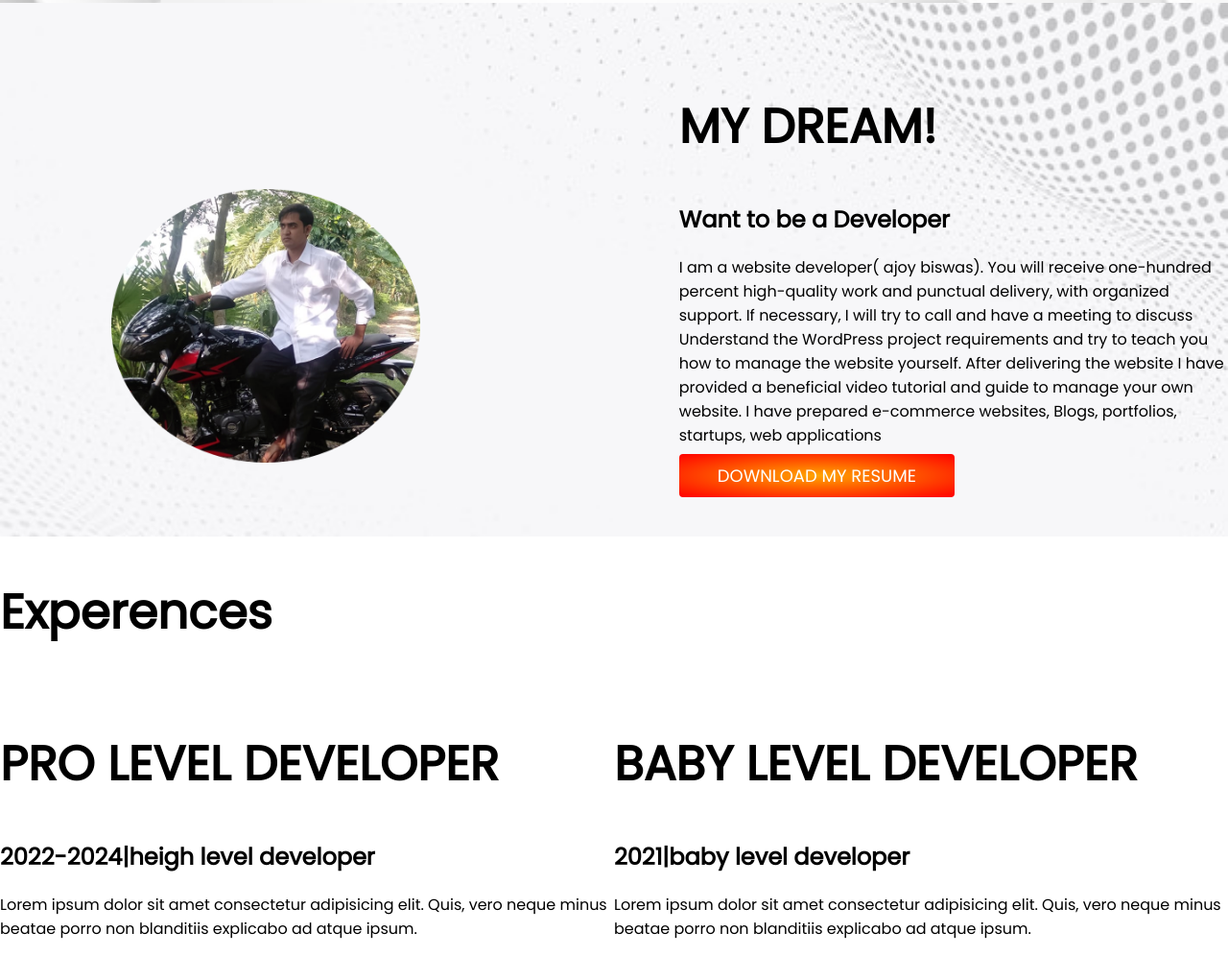
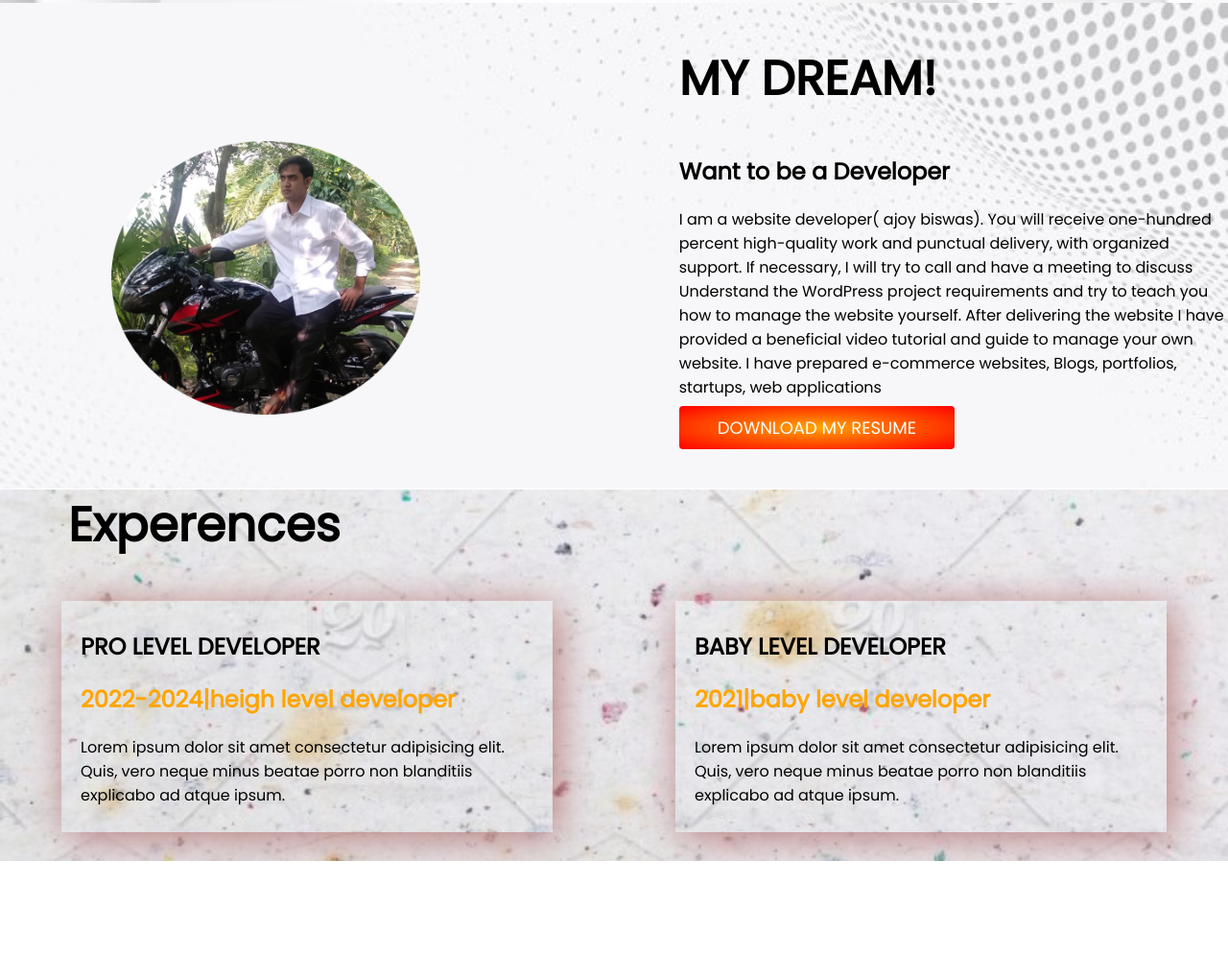
Before and after one commit to ajoy45/portfolio, a plain HTML site: page index.html in a window 1280 px wide. Shown: the part 487-1483 px from the top of the page at 96% size. After the commit the page ends 1384 px from the top, so only its background shows below. Drawn offline with Linux system fonts and the light colour scheme.

Commit message:
add this

```diff
--- a/index.html
+++ b/index.html
@@ -35,17 +35,17 @@
            <a target="_blank" class="link-button" href="https://drive.google.com/file/d/1Clu1Q5UE86yQ_GhIu7vyiZQl9RoANfEM/view?usp=sharing">DOWNLOAD MY RESUME</a>
        </div>
    </section>
-   <section>
-       <h1>Experences</h1>
+   <section class="experience-area">
+       <h1 class="margin-left">Experences</h1>
        <div class="flexible-container">
-        <div>
-            <h1>PRO LEVEL DEVELOPER</h1>
-            <h2>2022-2024|heigh level developer</h2>
+        <div class="shadow">
+            <h2>PRO LEVEL DEVELOPER</h2>
+            <h2 class="orange-color">2022-2024|heigh level developer</h2>
             <p>Lorem ipsum dolor sit amet consectetur adipisicing elit. Quis, vero neque minus beatae porro non blanditiis explicabo ad atque ipsum.</p>
         </div>
-        <div>
-             <h1>BABY LEVEL DEVELOPER</h1>
-             <h2>2021|baby level developer</h2>
+        <div class="shadow">
+             <h2>BABY LEVEL DEVELOPER</h2>
+             <h2 class="orange-color">2021|baby level developer</h2>
              <p>Lorem ipsum dolor sit amet consectetur adipisicing elit. Quis, vero neque minus beatae porro non blanditiis explicabo ad atque ipsum.</p>
         </div>
        </div>
--- a/style.css
+++ b/style.css
@@ -4,6 +4,10 @@ body{
 }
 h1{
     font-size: 50px;
+
+}
+.margin-left{
+    margin-left: 71px;
 }
 .orange-color{
     color: orange;
@@ -28,7 +32,7 @@ h1{
 }
 .top-banner{
     background-image: url(image/top-bg.jpg);
-    background-repeat: norepeat;
+    background-repeat: no-repeat;
     background-size: cover;
     padding-bottom: 50px;
 
@@ -37,10 +41,28 @@ h1{
     background-image: url(image/second-bg.jpg);
     background-repeat: no-repeat;
     background-size: cover;
-    padding-top: 50px;
     padding-bottom: 50px;
+
+
 }
 .half-width1 img{
     width: 50%;
     padding-left: 18%;
 }
+.shadow{
+    box-shadow: 5px 5px 40px rgb(184, 122, 122);
+    padding: 10px 20px;
+    width: 40%;
+    margin-left: 5%;
+    margin-right: 5%;
+    margin-bottom: 30px;
+
+}
+.experience-area{
+    background-image: url(image/third-bg.jpg);
+    background-repeat: no-repeat;
+    background-size: cover;
+    margin-top: -41px;
+
+
+}
```
Also changed, not shown: image/third-bg.jpg (added).
